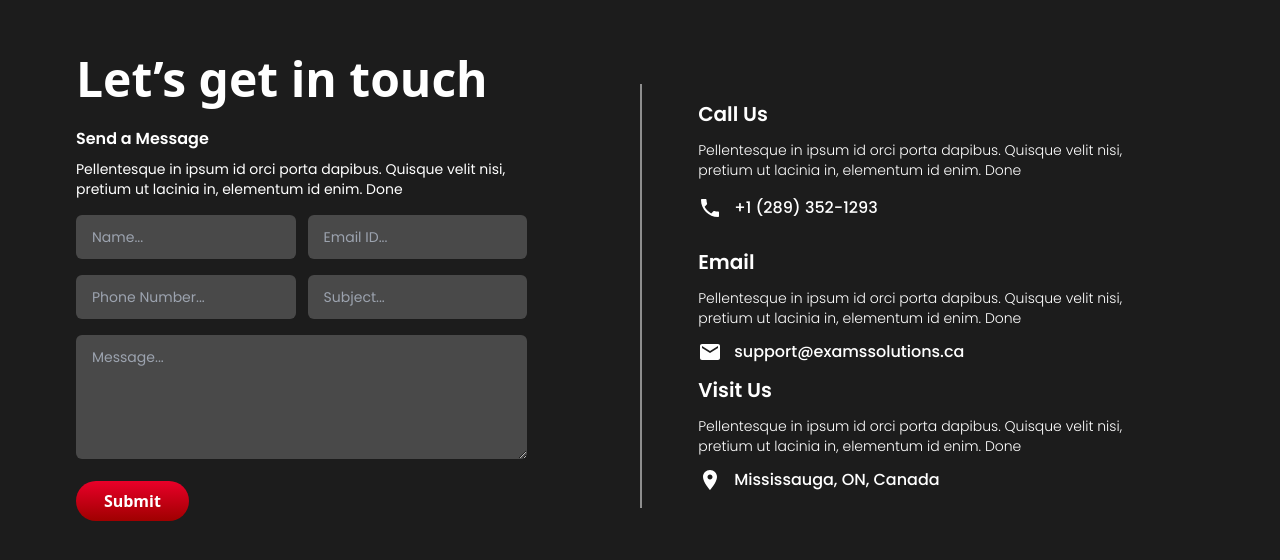
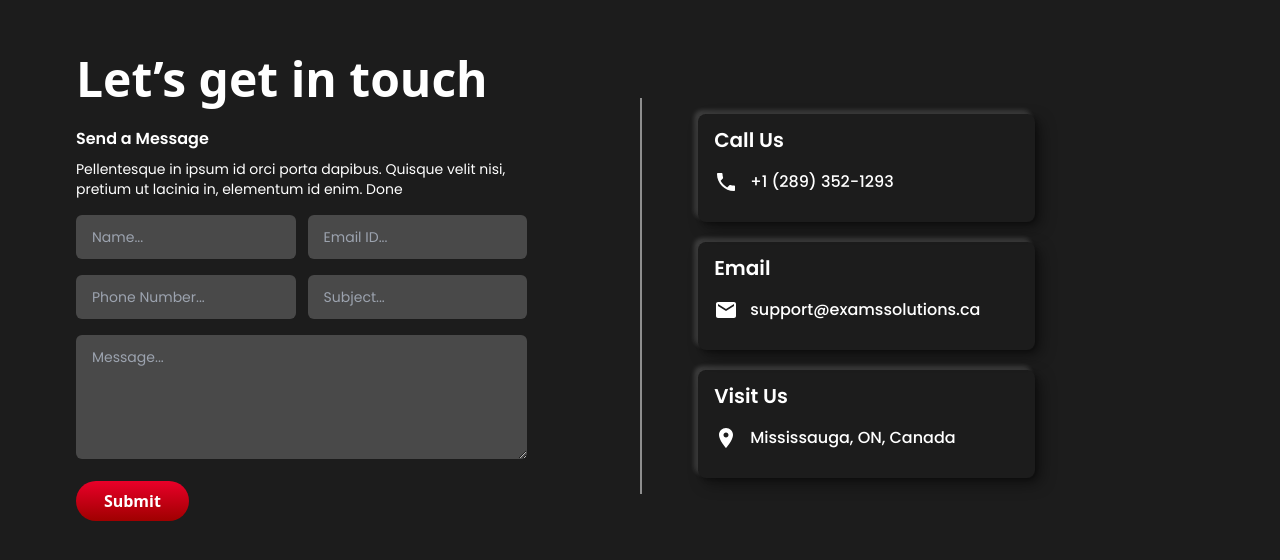
Before and after one commit to SasankaRoy/exams-Solution, a Next.js app: page /contact-us in a window 1280 px wide. Shown: the part 864-1424 px from the top of the page. Built offline with nearby package versions, Linux system fonts and the light colour scheme; a web font is replaced by a local one.

Commit message:
contact us page change

```diff
--- a/components/Category/ContactForm/ContactDetails.tsx
+++ b/components/Category/ContactForm/ContactDetails.tsx
@@ -7,15 +7,11 @@ import Link from "next/link";
 export const ContactDetails = () => {
   return (
     <div className="w-[50%] border-l-2 border-[#FFF]/50 py-4">
-      <div className="w-[80%] mx-auto flex flex-col justify-start items-start gap-3">
-        <div>
+      <div className="w-[80%] mx-auto flex flex-col justify-start items-start gap-5">
+        <div className="contactShadow w-[75%] py-3 px-4 rounded-lg">
           <h2 className="text-[#FFF] font-[Poppins] font-[600] text-xl">
             Call Us
           </h2>
-          <p className="text-[#FFF] font-[Poppins] font-[300] text-sm my-3">
-            Pellentesque in ipsum id orci porta dapibus. Quisque velit nisi,
-            pretium ut lacinia in, elementum id enim. Done
-          </p>
 
           <Link
             href="tel:+1 (289) 352-1293"
@@ -26,36 +22,30 @@ export const ContactDetails = () => {
           </Link>
         </div>
 
-        <div>
+        <div className="contactShadow w-[75%] py-3 px-4 rounded-lg">
           <h2 className="text-[#FFF] font-[Poppins] font-[600] text-xl">
             Email
           </h2>
-          <p className="text-[#FFF] font-[Poppins] font-[300] text-sm my-3">
-            Pellentesque in ipsum id orci porta dapibus. Quisque velit nisi,
-            pretium ut lacinia in, elementum id enim. Done
-          </p>
+
 
           <Link
             href="mailto:support@examssolutions.ca"
-            className="flex justify-start items-center text-[#FFF] gap-3 font-[500] font-[Poppins] text-base"
+            className="flex justify-start items-center text-[#FFF] gap-3 font-[500] font-[Poppins] text-base my-4"
           >
             <EmailIcon />
             <span>support@examssolutions.ca</span>
           </Link>
         </div>
 
-        <div>
+        <div className="contactShadow w-[75%] py-3 px-4 rounded-lg">
           <h2 className="text-[#FFF] font-[Poppins] font-[600] text-xl">
             Visit Us
           </h2>
-          <p className="text-[#FFF] font-[Poppins] font-[300] text-sm my-3">
-            Pellentesque in ipsum id orci porta dapibus. Quisque velit nisi,
-            pretium ut lacinia in, elementum id enim. Done
-          </p>
+
 
           <Link
             href="/"
-            className="flex justify-start items-center text-[#FFF] gap-3 font-[500] font-[Poppins] text-base"
+            className="flex justify-start items-center text-[#FFF] gap-3 font-[500] font-[Poppins] text-base my-4"
           >
             <LocationOnIcon />
             <span>Mississauga, ON, Canada</span>
--- a/styles/globals.css
+++ b/styles/globals.css
@@ -158,33 +158,38 @@ body {
   background: linear-gradient(180deg, rgba(0, 0, 0, 0) 0%, #1c1c1c 100%);
 }
 
-
-
-.commitmentCards__outterWrapper{
+.commitmentCards__outterWrapper {
   position: relative;
   border-radius: 16px;
-  box-shadow: 6px 6px 15px 0px rgba(0, 0, 0, 0.40), -4px -4px 4px 0px rgba(255, 255, 255, 0.15), 2px 2px 4px 0px rgba(0, 0, 0, 0.30);
+  box-shadow: 6px 6px 15px 0px rgba(0, 0, 0, 0.4),
+    -4px -4px 4px 0px rgba(255, 255, 255, 0.15),
+    2px 2px 4px 0px rgba(0, 0, 0, 0.3);
   overflow: hidden;
-
 }
-.commitmentCards__outterWrapper::after{
+.commitmentCards__outterWrapper::after {
   position: absolute;
-  content: '';
+  content: "";
   width: 150%;
   height: 140%;
   border-radius: 16px;
-  background-image: conic-gradient(#E90029 20deg,transparent 120deg);
+  background-image: conic-gradient(#e90029 20deg, transparent 120deg);
 
   top: -90px;
   left: -30px;
   z-index: 0;
   animation: rotate 2s linear infinite;
 }
-@keyframes rotate{
-  0%{
+@keyframes rotate {
+  0% {
     transform: rotate(0deg);
   }
-  100%{
+  100% {
     transform: rotate(360deg);
   }
 }
+
+.contactShadow {
+  box-shadow: 6px 6px 15px 0px rgba(0, 0, 0, 0.4),
+    -4px -4px 4px 0px rgba(255, 255, 255, 0.15),
+    2px 2px 4px 0px rgba(0, 0, 0, 0.3);
+}
```
